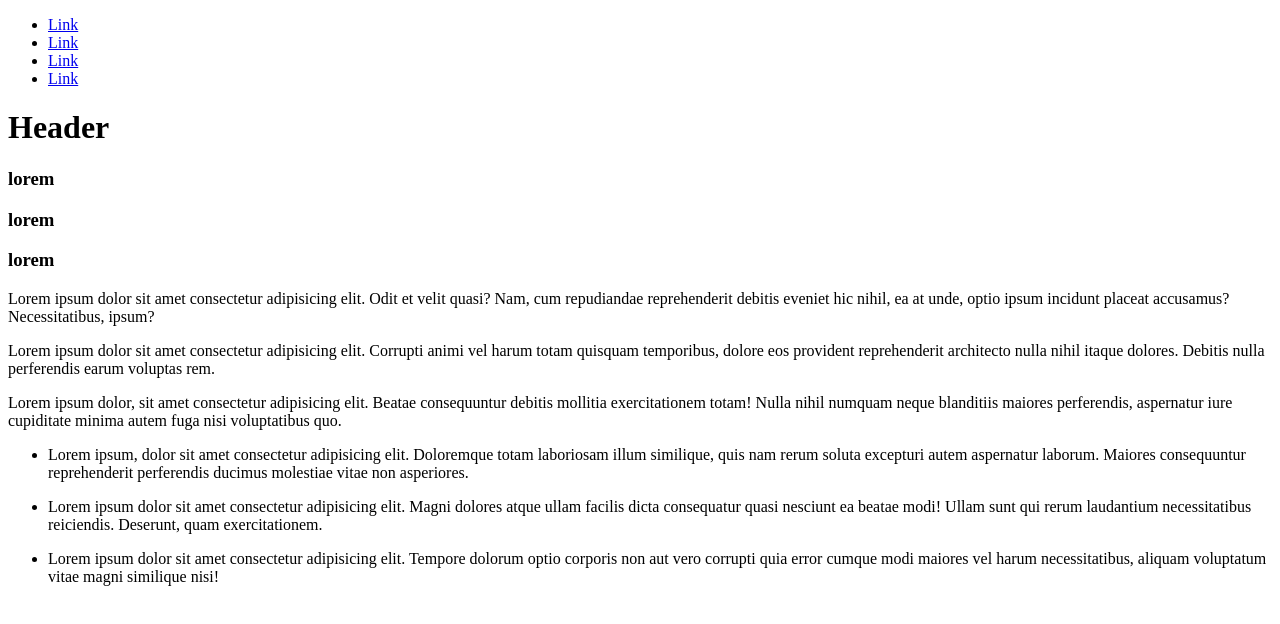
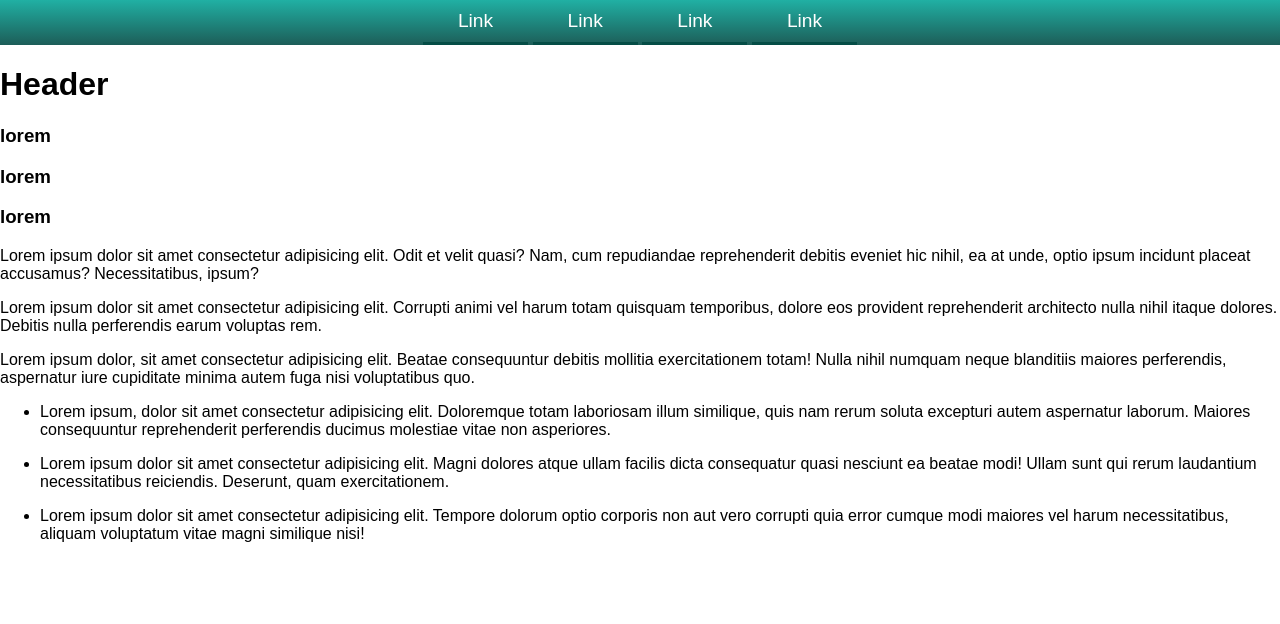
Before and after one commit to Sergeityshchenko/Responsive-Page, a plain HTML site: page index.html in a window 1280 px wide. Drawn offline with Linux system fonts and the light colour scheme.

Commit message:
Changed nav sructure

```diff
--- a/index.html
+++ b/index.html
@@ -4,12 +4,11 @@
   <meta charset="UTF-8">
   <meta name="viewport" content="width=device-width, initial-scale=1.0">
   <meta http-equiv="X-UA-Compatible" content="ie=edge">
+  <link rel="stylesheet" href="styles.css">
   <title>Responsive-Page</title>
 </head>
 <body>
-  <div class="container">
-    <nav class="navigation">
-      <div class="logo"></div>
+  <nav>
     <ul>
       <li><a href="#">Link</a></li>
       <li><a href="#">Link</a></li>
@@ -17,7 +16,6 @@
       <li><a href="#">Link</a></li>
     </ul>
   </nav>
-  </div>
 
   <div class="container">
     <header>
--- a/styles.css
+++ b/styles.css
@@ -0,0 +1,45 @@
+body {
+  font-family: sans-serif;
+  margin: 0px auto;
+  padding: 0px;
+}
+
+nav {
+  width: 100%;
+  margin: 0px;
+  padding: 0px;
+  background: linear-gradient(to top, #034b45e5,  #07a799e5);
+  display: flex;
+  justify-content: center;
+}
+
+nav ul {
+  margin: 0px;
+  padding: 0px;
+}
+
+nav ul li {
+  display: inline-block;
+  list-style-type: none;
+  box-sizing: border-box;
+  padding: 10px 15px 10px 15px;
+  border: 3px solid #034b45e5;
+  border-left: 0px;
+  border-top: 0px;
+  border-right: 0px;
+}
+
+nav ul li:hover{
+  border-bottom: 3px solid rgb(245, 242, 242);
+}
+
+nav ul li a {
+  font-size: 1.2em;
+  text-decoration: none;
+  color: white;
+  padding: 0px 20px;
+
+}
+nav ul li a:hover{
+  color: white;
+}
```
Lines whose indentation alone changed are shown as unchanged.
